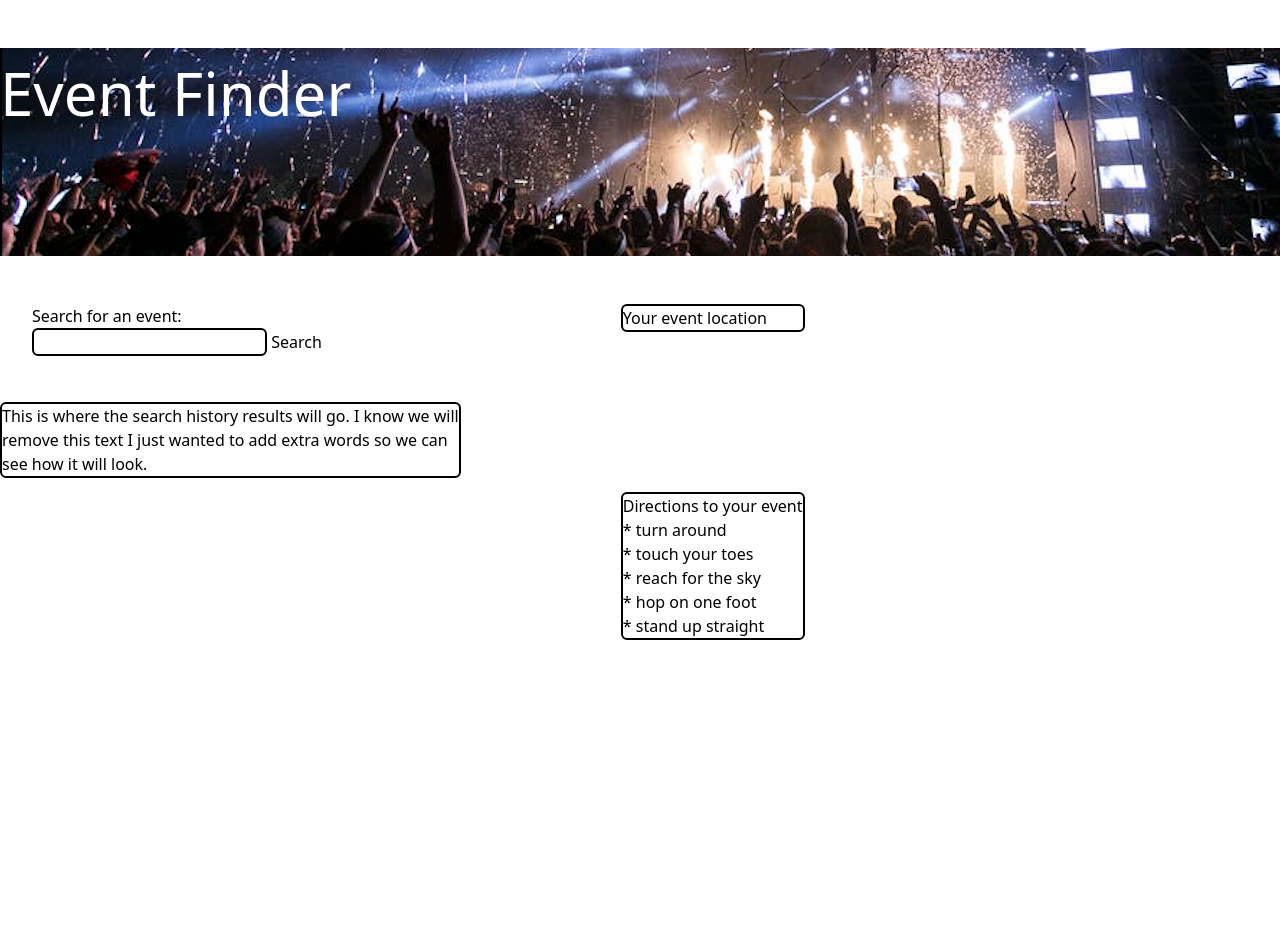
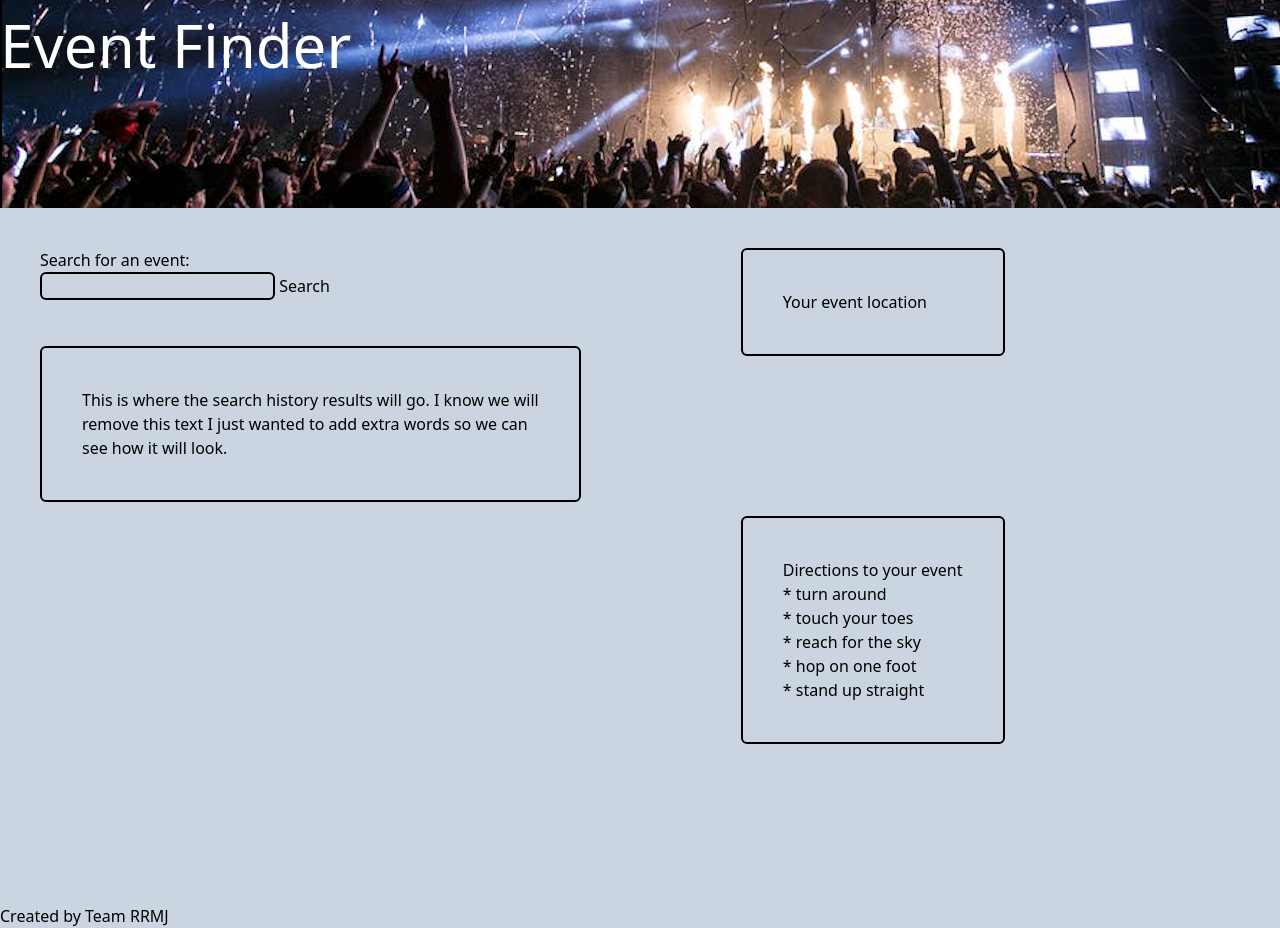
Before and after one commit to JessicaM04/where-s-the-band, a plain HTML site: page index.html in a window 1280 px wide. Before the commit the page ends 800 px from the top, so only its background shows below. Drawn offline with nearby package versions, Linux system fonts and the light colour scheme.

Commit message:
edited header/footer, added padding/margins

```diff
--- a/index.html
+++ b/index.html
@@ -20,28 +20,28 @@
     <title class="bg-hero-image">Event Finder</title>
   </head>
   <div class="bg-hero-image">
-    <header class="text-left text-[60px] my-12 h-52 text-white">Event Finder</header>
+    <header class="text-left text-[60px]  h-52 text-white">Event Finder</header>
   </div>
   <body>
-    <div class="search-container flex flex-row">
+    <div class="search-container flex flex-row bg-slate-300">
       <div id="leftSection">
-        <div id="searchParameters" class="ml-8">
-          <h1>Search for an event:</h1>
-          <input id="eventName" class="border-2 border-black rounded-md" type="text"/>
+        <div id="searchParameters" class="ml-10">
+          <h1 class="pt-10">Search for an event:</h1>
+          <input id="eventName" class="border-2 border-black rounded-md bg-slate-300" type="text"/>
           <button id="searchBtn" class="mb-12" type="submit">Search</button>
           <form id="event-form"></form>
         </div>
-        <div id="searchHistory" class="border-2 border-black rounded-md">
+        <div id="searchHistory" class="border-2 border-black rounded-md px-10 py-10 ml-10">
           <p>This is where the search history results will go.  I know we will<br/>
             remove this text I just wanted to add extra words so we can<br/>
             see how it will look.</p>
         </div>
       </div>
-      <div id="rightSection"  class="mx-40">
-        <div id="eventResults" class="mb-40 border-2 border-black rounded-md">
+      <div id="rightSection"  class="mx-40 pt-10">
+        <div id="eventResults" class="mb-40 border-2 border-black rounded-md px-10 py-10">
           <h1>Your event location</h1>
         </div>
-        <div id="eventDirections" class="border-2 border-black rounded-md">
+        <div id="eventDirections" class="border-2 border-black rounded-md px-10 py-10">
           <h1>Directions to your event</h1>
           <p>
             * turn around <br/>
@@ -57,4 +57,5 @@
     <script src="https://code.jquery.com/jquery-3.4.1.min.js"></script>
     <script src="./assets/js/script.js"></script>
   </body>
+  <footer class="bg-slate-300 pt-40">Created by Team RRMJ</footer>
 </html>
```
